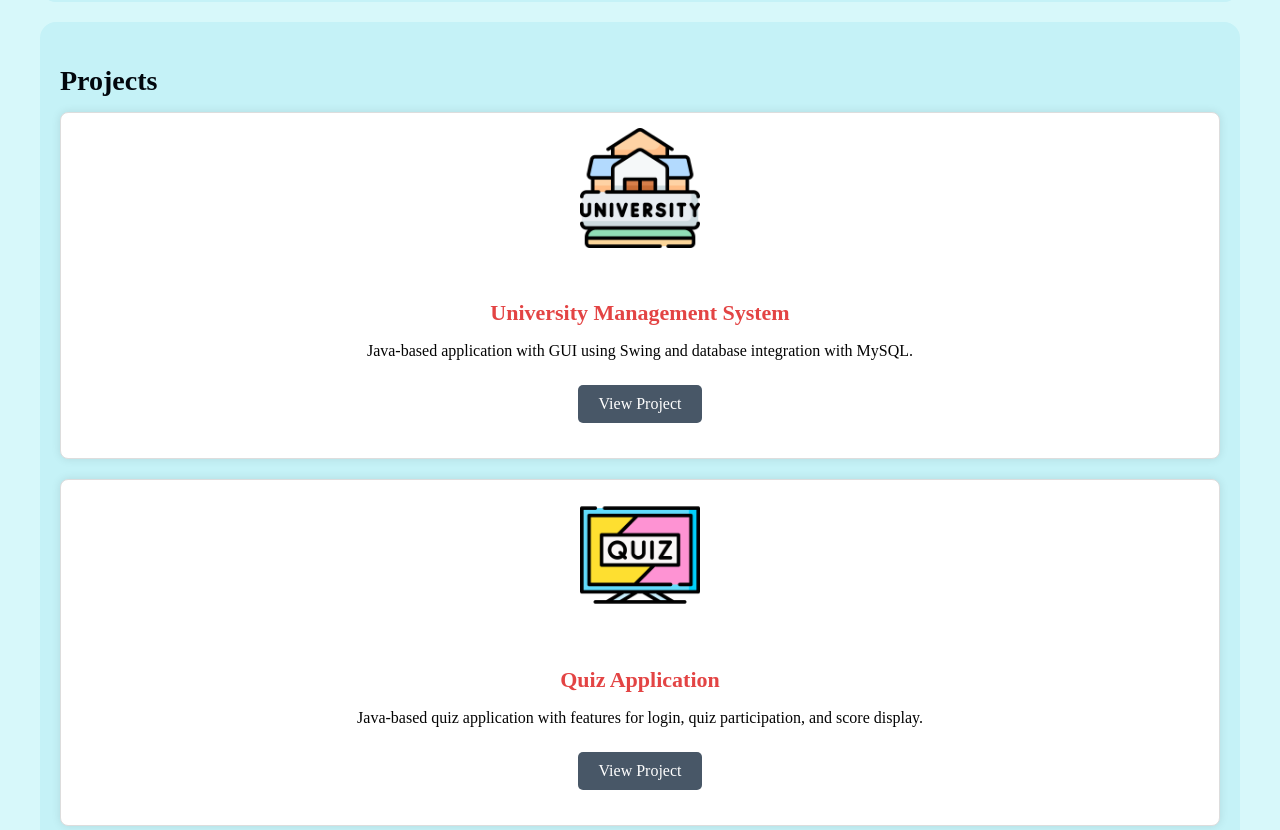
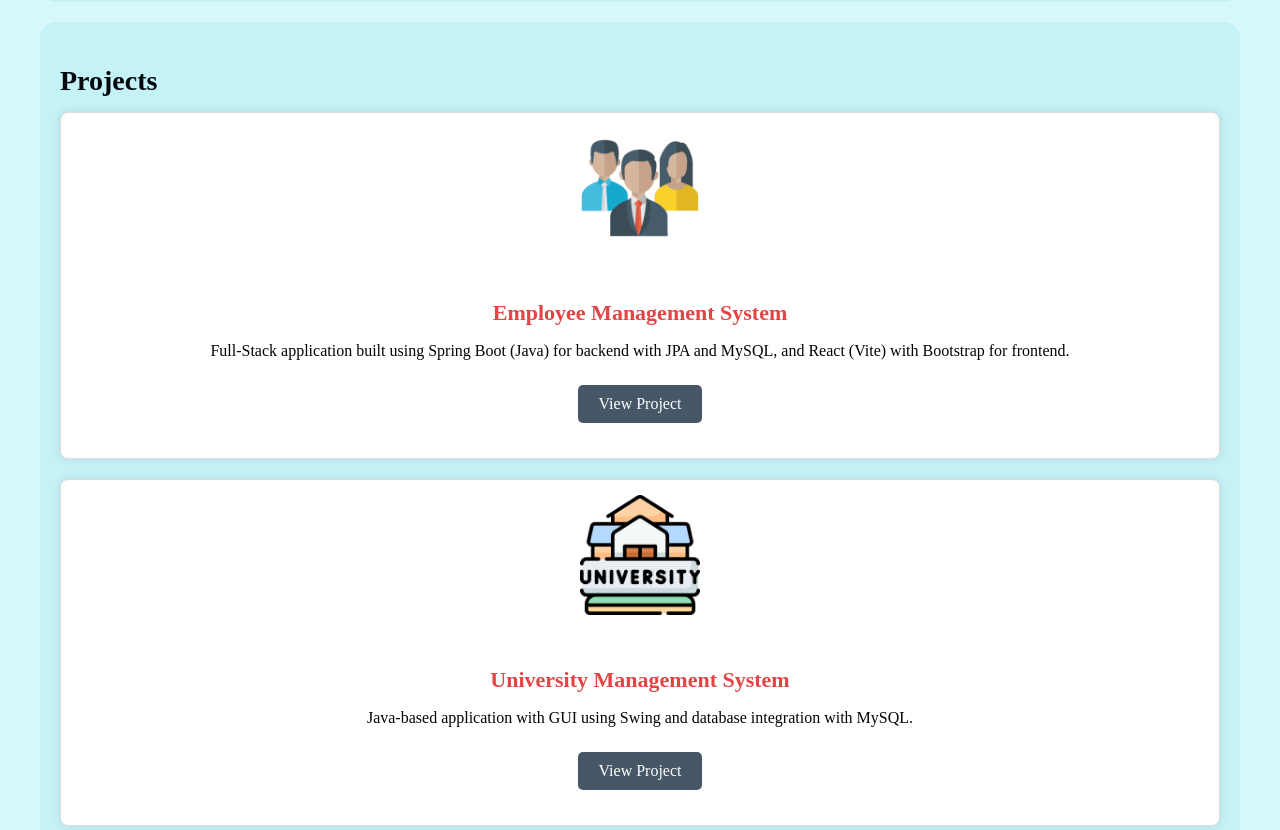
Before and after one commit to Kvr-10/kvr-10.github.io, a plain HTML site: page docs/index.html in a window 1280 px wide. Shown: the part 942-1772 px from the top of the page. Drawn offline with nearby package versions, Linux system fonts and the light colour scheme; a script that the page names is missing.

Commit message:
project added

```diff
--- a/docs/index.html
+++ b/docs/index.html
@@ -102,6 +102,14 @@
         <section id="projects" class="projects">
             <h2>Projects</h2>
             <div class="project-card">
+                <img src="employee-management.png" alt="Employee Management System">
+                <div class="details">
+                    <h3>Employee Management System</h3>
+                    <p>Full-Stack application built using Spring Boot (Java) for backend with JPA and MySQL, and React (Vite) with Bootstrap for frontend.</p>
+                    <a href="#" class="button">View Project</a>
+                </div>
+            </div>
+            <div class="project-card">
                 <img src="ums-project.png" alt="University Management System">
                 <div class="details">
                     <h3>University Management System</h3>
@@ -130,9 +138,7 @@
                 <div class="details">
                     <h3>Sorting Algorithms</h3>
                     <p>A Java-based project that visualizes various sorting algorithms using Java Swing,<br> showing how data is ordered step-by-step with smooth animations.</p>
-                    <!-- <a href="https://kvr-10.github.io/Sorting-Algorithms/" target="_blank" class="button">View Project</a> -->
                     <a href="#" class="button" onclick="showMessage(event)">View Project</a>
-
                 </div>
             </div>
         </section>
```
Also changed, not shown: docs/employee-management.png (added).
